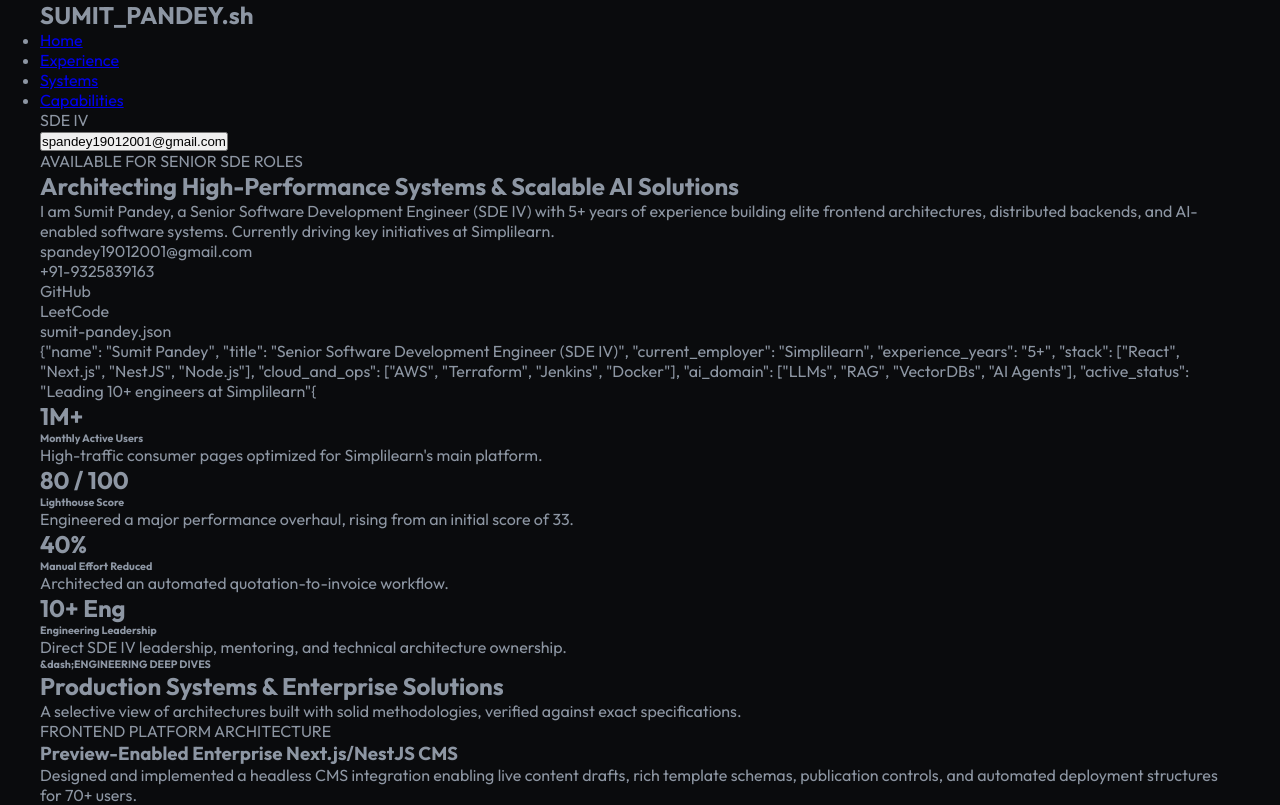
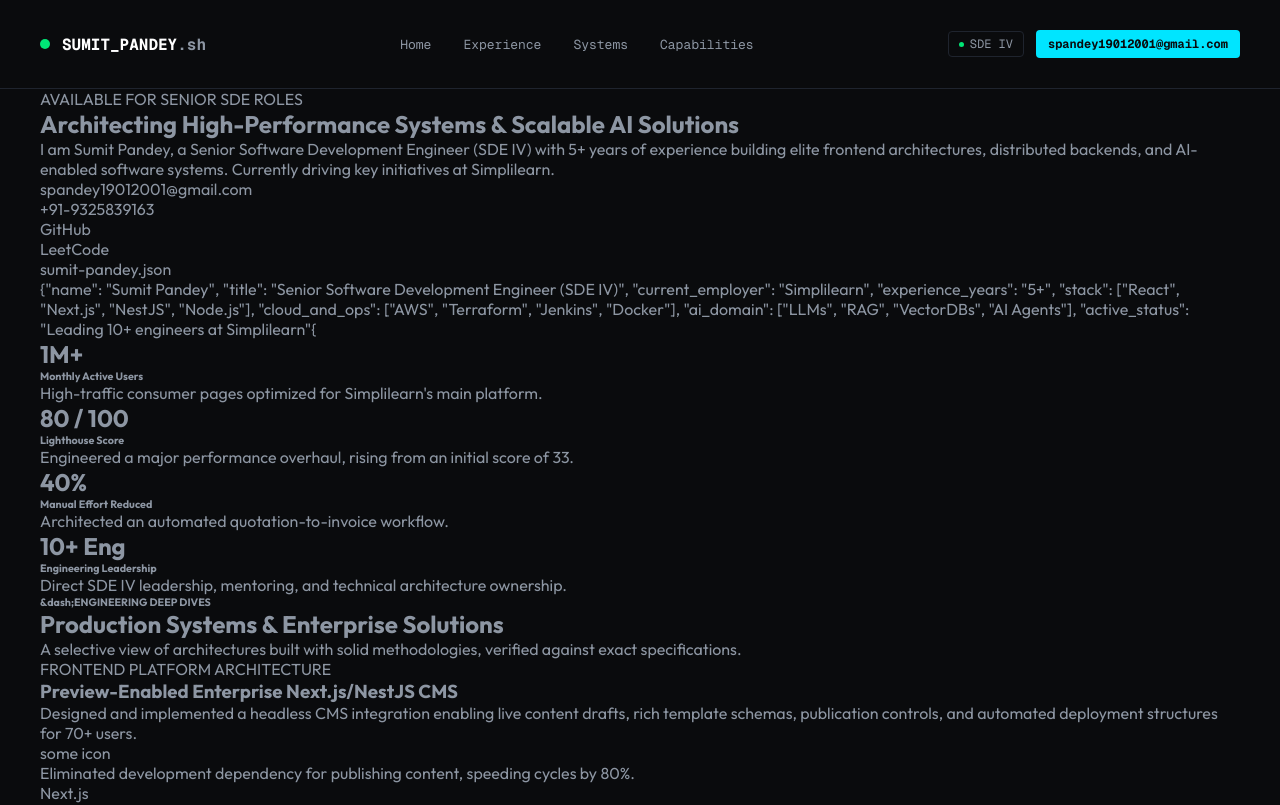
Before and after one commit to SP7TECH/portfolio-site, a React (Vite) app: page / in a window 1280 px wide. Shown: the top 805 px of the page. Built offline with nearby package versions, Linux system fonts and the light colour scheme.

Commit message:
header styling

```diff
--- a/src/App.css
+++ b/src/App.css
@@ -45,3 +45,95 @@
   width: 1200px;
   margin: 0 auto;
 }
+
+/* Header  */
+
+header {
+  border-bottom: 1px solid var(--color-stroke);
+}
+
+header .container {
+  font-family: "Geist Mono", monospace;
+  padding: 3rem 0;
+
+  display: flex;
+  align-items: center;
+  justify-content: space-between;
+}
+
+.sp7tech {
+  display: flex;
+  align-items: center;
+  gap: 1.2rem;
+}
+
+.sp7tech h2 {
+  color: var(--color-white);
+  font-size: 1.6rem;
+}
+
+.sp7tech h2 span {
+  color: var(--color-text);
+}
+
+.sp7tech .green-dot {
+  background-color: var(--color-text-green);
+  border-radius: 50%;
+  display: inline-block;
+  height: 1rem;
+  width: 1rem;
+}
+
+header nav ul {
+  display: flex;
+  align-items: center;
+  gap: 3.2rem;
+  list-style: none;
+  font-size: 1.3rem;
+}
+
+header nav ul li a {
+  color: var(--color-text);
+  text-decoration: none;
+  transition: all 0.3s;
+}
+
+header nav ul li a:hover {
+  color: var(--color-white);
+}
+
+.header-ctas {
+  font-size: 1.2rem;
+
+  display: flex;
+  align-items: center;
+  gap: 1.2rem;
+}
+
+.sde-4 {
+  display: flex;
+  align-items: center;
+  gap: 0.6rem;
+  padding: 0.4rem 1rem;
+  border: 1px solid var(--color-stroke);
+  border-radius: 0.4rem;
+}
+
+.green-dot-small {
+  background-color: var(--color-text-green);
+  border-radius: 50%;
+  display: inline-block;
+  height: 0.5rem;
+  width: 0.5rem;
+}
+
+.header-ctas button {
+  background-color: var(--color-teal);
+  border: none;
+  border-radius: 0.4rem;
+  color: var(--color-background);
+  font-family: inherit;
+  padding: 0.6rem 1.2rem;
+  font-size: 1.2rem;
+  font-weight: bold;
+}
--- a/src/App.jsx
+++ b/src/App.jsx
@@ -4,9 +4,10 @@
 function App() {
   return (
     <>
-      <header className="container">
-        <div>
-          <span className="green-dot"></span>
+      <header>
+        <div className="container">
+          <div className="sp7tech">
+            <div className="green-dot"></div>
             <h2>
               SUMIT_PANDEY
               <span>.sh</span>
@@ -33,13 +34,14 @@
             </ul>
           </nav>
 
-        <div>
+          <div className="header-ctas">
             <div className="sde-4">
-            <span className="green-fot-small"></span>
+              <span className="green-dot-small"></span>
               <p>SDE IV</p>
             </div>
 
             <button className="mail-cta">spandey19012001@gmail.com</button>
+          </div>
         </div>
       </header>
 
```
Lines whose indentation alone changed are shown as unchanged.
